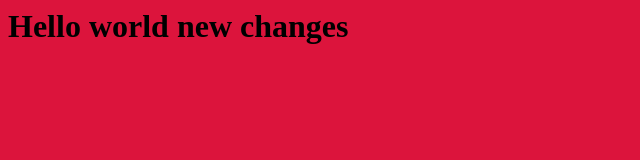
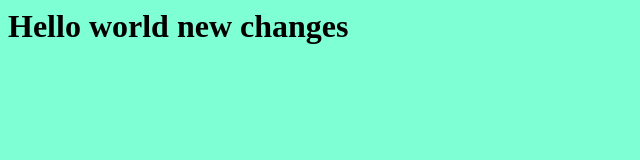
Before and after one commit to MonikaChaudharyDev/Practice, a plain HTML site: page index.html in a window 1280 px wide. Shown: the whole page, without its empty margins (0-640 px from the left). Drawn offline with Linux system fonts and the light colour scheme.

Commit message:
add new style

```diff
--- a/index.html
+++ b/index.html
@@ -4,6 +4,7 @@
     <meta http-equiv="X-UA-Compatible" content="IE=edge">
     <meta name="viewport" content="width=device-width, initial-scale=1.0">
     <link rel="stylesheet" href="style.css">
+    <link rel="stylesheet" href="newstyle.css">
     <title>Document</title>
 </head>
 <body>
--- /dev/null
+++ b/newstyle.css
@@ -0,0 +1,3 @@
+body{
+    background-color: aquamarine;
+}
```
